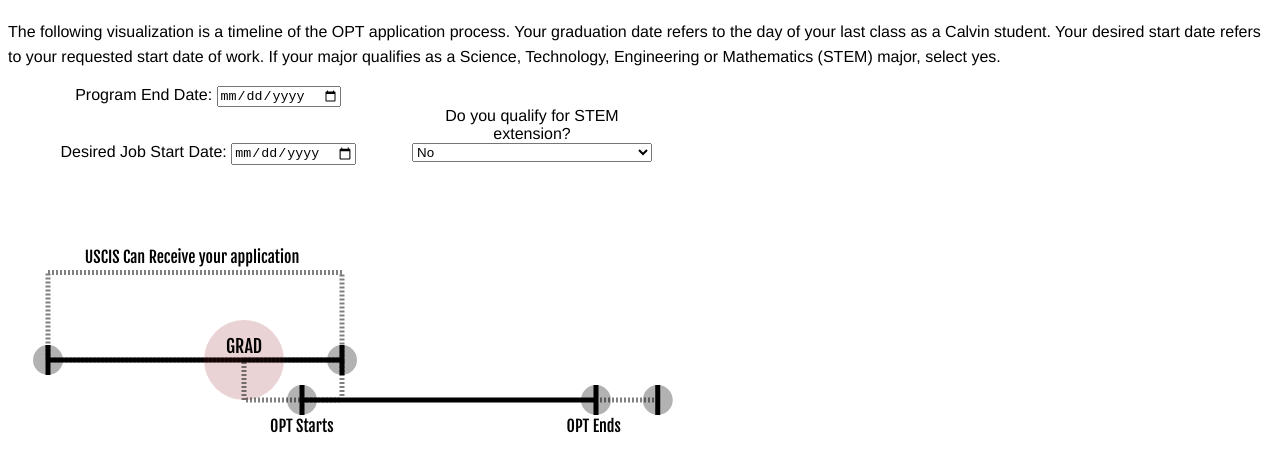
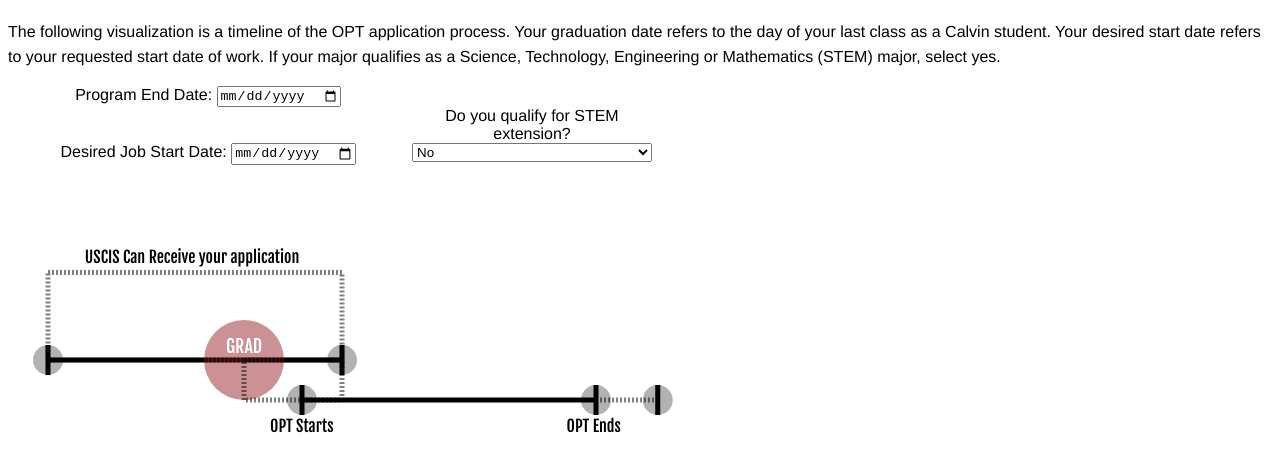
Before and after one commit to ivannarodriguez/D3Course, a plain HTML site: page interactive.html in a window 1280 px wide. Shown: the part 64-536 px from the top of the page. Drawn offline with nearby package versions, Linux system fonts and the light colour scheme.

Commit message:
made grad font white

```diff
--- a/interactive.css
+++ b/interactive.css
@@ -29,7 +29,7 @@ text#gradlabel{
 
 div#dropdowns{
   position: relative;
-  border: 15px rebeccapurple;
+  /* border: 15px rebeccapurple; */
   /* background-color: red; */
   width: 800px;
 }
--- a/interactive.js
+++ b/interactive.js
@@ -58,10 +58,11 @@ let svg = d3.select('div#canvas svg#chart')
           .attr("cy", innerHeight/2)
           .attr("r", r2)
           .attr("fill", "#97252B")
-          .attr("opacity", 0.2);
+          .attr("opacity", 0.5);
         svg.append("text")
           .text('GRAD')
           .attr('id', 'gradlabel')
+          .style('fill', 'white')
           .attr('x', tlength -  tlength/3 - 1.2*r1)
           .attr('y', innerHeight/2 -r1/2);
 
```
